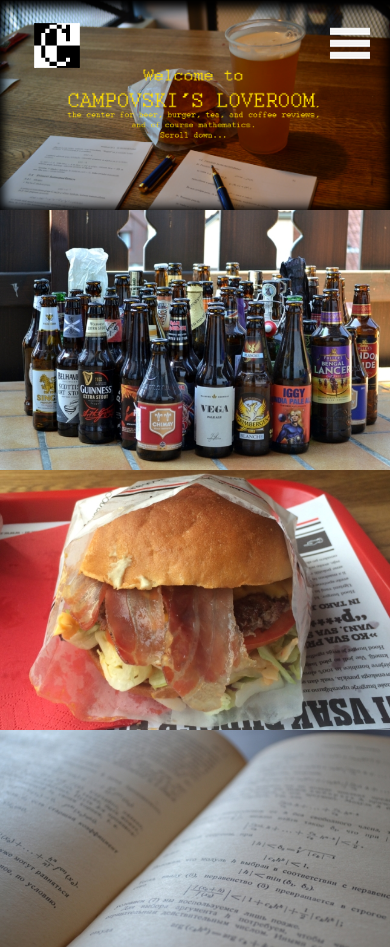
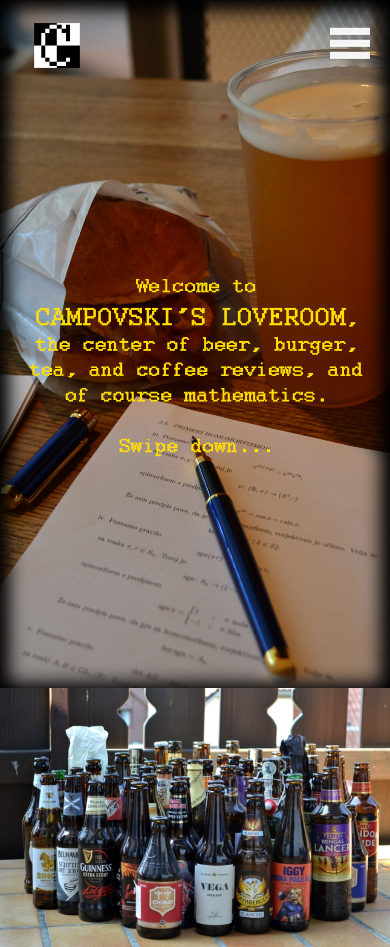
Before and after one commit to campovski/beernburger, a Django app: template beernburger/templates/beernburger/index.html in a window 390 px wide. Shown: the top 947 px of the page. Run offline with Django 3.2, Linux system fonts and the light colour scheme; the template is opened without the code that fills it, so the values that code supplies are empty.

Commit message:
Remove bug with mobile banner showing on full-screen PC, finally working...

```diff
--- a/beernburger/templates/beernburger/index.html
+++ b/beernburger/templates/beernburger/index.html
@@ -27,7 +27,8 @@
 <!-- END OF HEADER -->
 	<section class="banner">
 		<div class="banner-inner">
-			<img src="{% static 'images/banner_text.png' %}">
+			<img id="big" src="{% static 'images/banner_text.png' %}">
+                        <img id="small" src="{% static 'images/banner_mobile.png' %}">
 		</div>
 	</section>
 <!-- END OF BANNER -->
--- a/static/css/homepage.css
+++ b/static/css/homepage.css
@@ -115,6 +115,10 @@
 
 .banner-inner {
 	margin: 0 auto;
+}
+
+#small {
+	display: none;
 }
 
 /*-- I did this myself - prepared for image background --*/
@@ -311,6 +315,14 @@
 		padding-top: 86px;
 	}*/
 
+	#big {
+		display: none;
+	}
+
+	#small {
+		display: block;
+	}
+
 	.section-wrapper {
 		float: left;
 		width: 100%;
```
Also changed, not shown: static/images/banner_mobile.png (added), static/images/banner_text.png.
